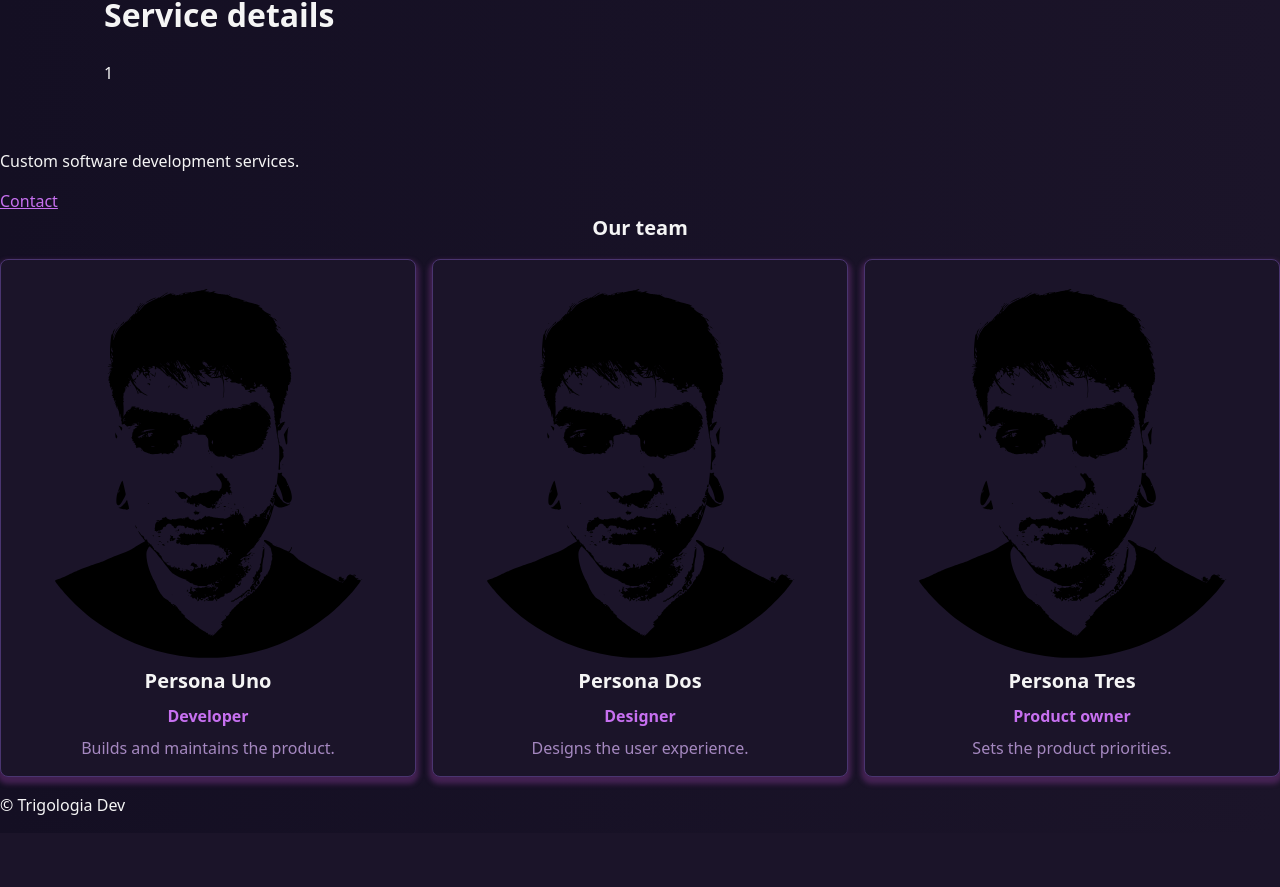
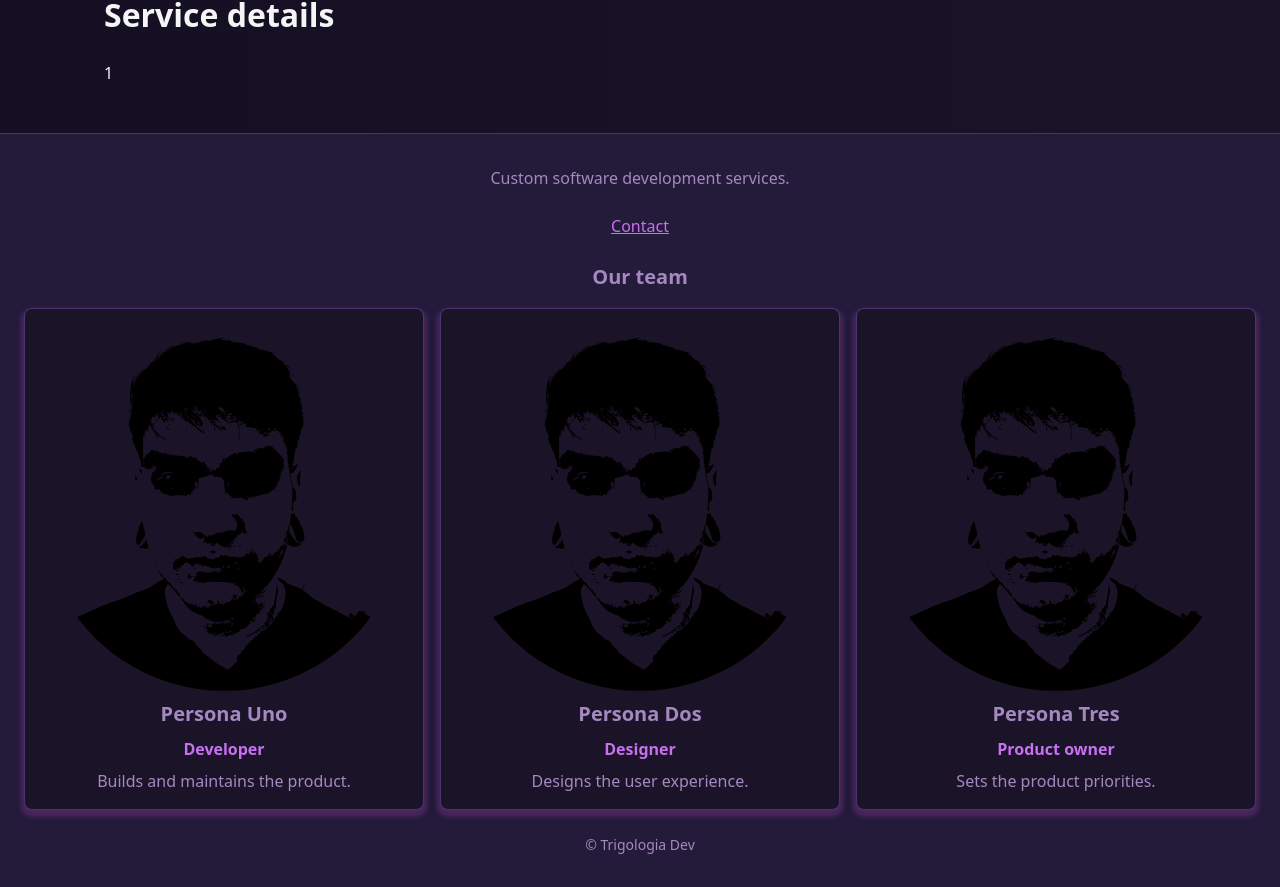
Before and after one commit to trigologiaa/frontend, a React (Vite) app: page /servicio/1 in a window 1280 px wide. Shown: the part 191-1078 px from the top of the page. Before the commit the page ends 1024 px from the top, so only its background shows below. Built offline with nearby package versions, Linux system fonts and the light colour scheme.

Commit message:
style(layout): style the footer

```diff
--- a/src/layout/Footer.jsx
+++ b/src/layout/Footer.jsx
@@ -1,14 +1,15 @@
 import { useTranslation } from "react-i18next";
 import { TeamSection } from "../features/team/components/TeamSection";
+import styles from "./Footer.module.css";
 
 export function Footer() {
 	const { t } = useTranslation();
 	return (
-		<footer>
-			<p>{t("footer.company.about")}</p>
+		<footer className={styles.footer}>
+			<p className={styles.about}>{t("footer.company.about")}</p>
 			<a href="mailto:hello@trigologiaa.dev">{t("footer.contact")}</a>
 			<TeamSection />
-			<p>{t("footer.rights")}</p>
+			<p className={styles.rights}>{t("footer.rights")}</p>
 		</footer>
 	);
 }
--- /dev/null
+++ b/src/layout/Footer.module.css
@@ -0,0 +1,29 @@
+.footer {
+	display: flex;
+	flex-direction: column;
+	gap: var(--space-6);
+	padding: var(--space-6) var(--space-4);
+	text-align: center;
+	color: var(--color-muted);
+	background: var(--color-surface);
+	border-top: 1px solid var(--color-border);
+}
+
+.about {
+	margin: 0;
+}
+
+.contact {
+	font-weight: 600;
+}
+
+.rights {
+	margin: 0;
+	font-size: 0.875rem;
+}
+
+@media (min-width: 48rem) {
+	.footer {
+		padding: var(--space-8) var(--space-6);
+	}
+}
```
Also changed, not shown: 1 other file (tests, documents, lock files or other folders).
